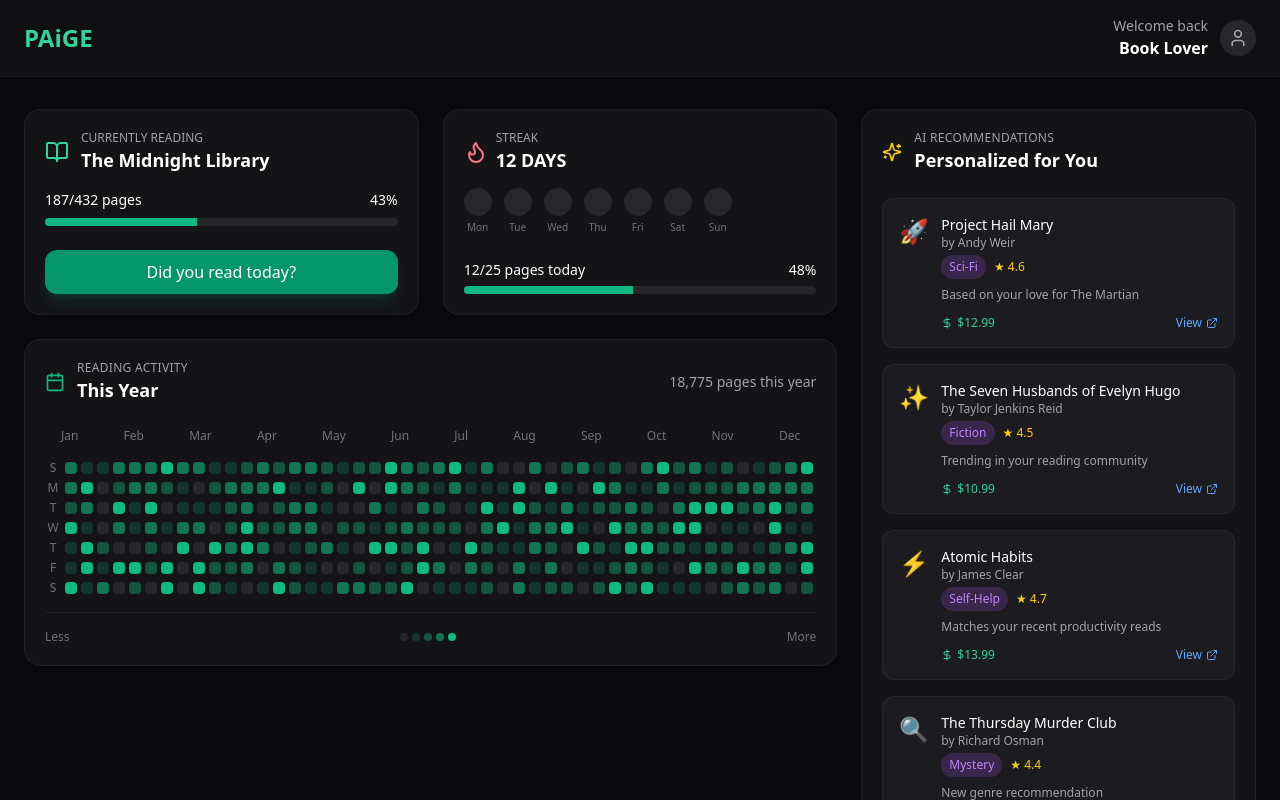
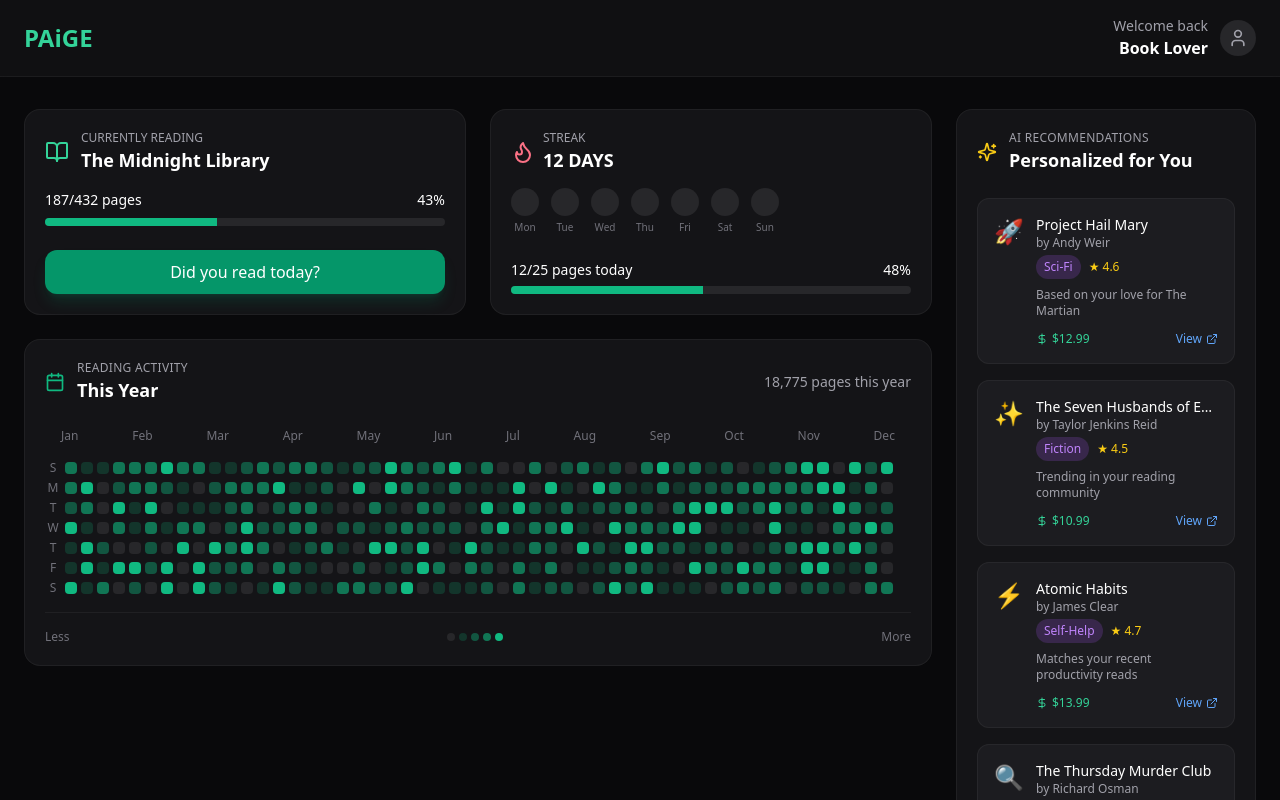
Before and after one commit to Ferxxo-pa/PAiGE, a React (Vite) app: page / in a window 1280 px wide. Shown: the top 800 px of the page. Built offline with nearby package versions, Linux system fonts and the light colour scheme; the HTML template or start-up script is replaced by a standard one.

Commit message:
Fix heatmap scrolling

```diff
--- a/src/pages/Index.tsx
+++ b/src/pages/Index.tsx
@@ -32,9 +32,9 @@ const Index = () => {
       {/* Main Dashboard */}
       <main className="container mx-auto px-6 py-8">
         {/* Main Layout */}
-        <div className="grid grid-cols-1 lg:grid-cols-3 gap-6">
+        <div className="grid grid-cols-1 lg:grid-cols-[2fr_300px] gap-6">
           {/* Left Column - Reading Cards */}
-          <div className="lg:col-span-2 space-y-6">
+          <div className="space-y-6">
             {/* Top Row - Currently Reading and Streak */}
             <div className="grid grid-cols-1 md:grid-cols-2 gap-6">
               <CurrentlyReadingCard />
```
